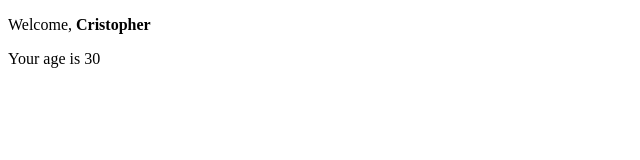
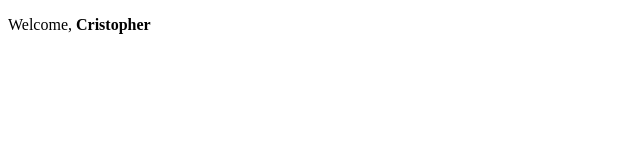
Before and after one commit to cristophergaziano/React_Ex, a React (Create React App) app in the folder my-app/: page / in a window 1280 px wide. Shown: the top 160 px of the page, without its empty margins (0-640 px from the left). Built offline with nearby package versions, Linux system fonts and the light colour scheme.

Commit message:
exercise conditionalrendering-03 done

```diff
--- a/my-app/src/Age.js
+++ b/my-app/src/Age.js
@@ -3,7 +3,7 @@
 export class Age extends React.Component {
   render() {
     return (
-      <div>{this.props.age && <p>Your age is {this.props.age}</p>}</div>
+      <div>{this.props.age > 18 && this.props.age < 65 && <p>Your age is {this.props.age}</p>}</div>
     );
   }
 }
--- a/my-app/src/Welcome.js
+++ b/my-app/src/Welcome.js
@@ -6,7 +6,7 @@
     return (
         <div>
     <p>Welcome, {this.props.name}</p>
-    <Age age={30}/>
+    <Age age={66}/>
     </div>
     )
   }
```
